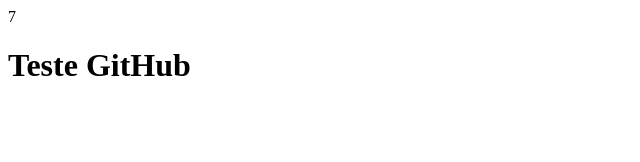
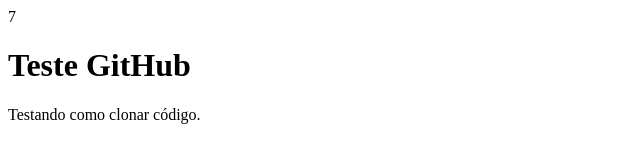
Before and after one commit to rosaclaraana/Teste-de-Clone-GitHub, a plain HTML site: page index.html in a window 1280 px wide. Shown: the whole page, without its empty margins (0-640 px from the left). Drawn offline with Linux system fonts and the light colour scheme.

Commit message:
adicionei parágrafo

```diff
--- a/index.html
+++ b/index.html
@@ -8,7 +8,9 @@
 	<header>
 		<h1>Teste GitHub</h1>
 	</header>
-	<main></main>
+	<main>
+		<p>Testando como clonar código.</p>
+	</main>
 	<footer></footer>
 </body>
 </html>
```
